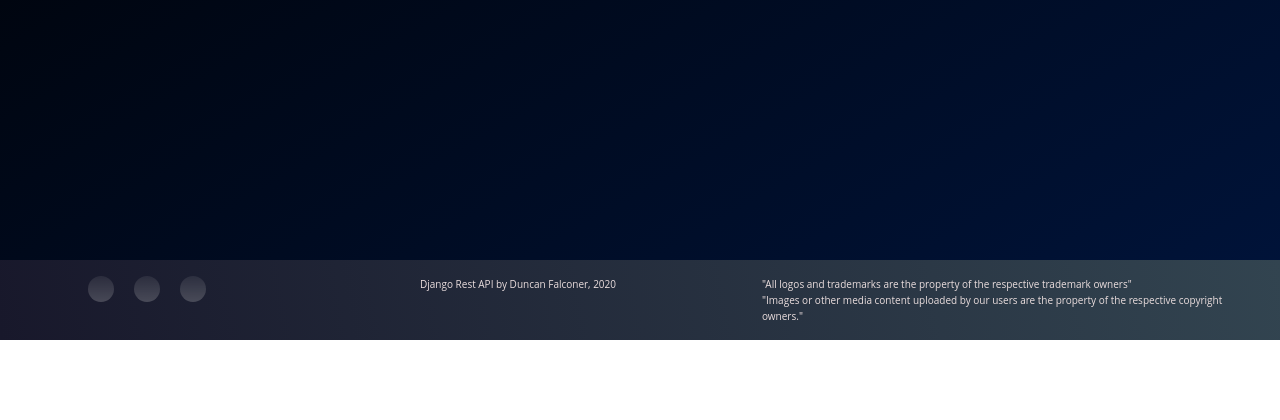
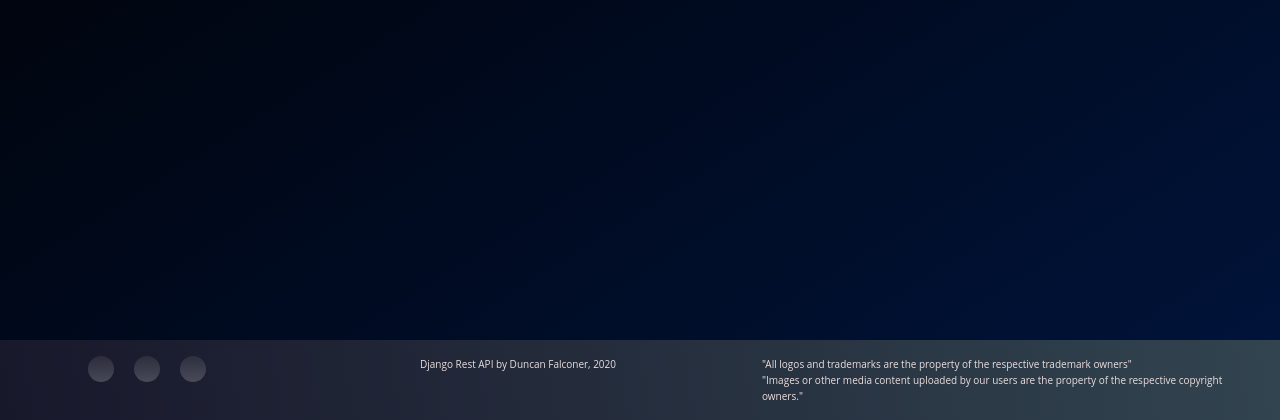
Before and after one commit to ddeveloper72/movieratings, a Django app: template templates/base.html in a window 1280 px wide. Shown: the part 380-800 px from the top of the page. Run offline with Django 3.2, Linux system fonts and the light colour scheme; the template is opened without the code that fills it, so the values that code supplies are empty; style sheets or scripts are compiled from the project's sources.

Commit message:
removed the necative margin height no longer needed.

```diff
--- a/static/css/_footer.scss
+++ b/static/css/_footer.scss
@@ -3,7 +3,6 @@
     justify-content: center;
     background-image: linear-gradient(260deg, #324450 0%, #18182b 100%);
     height: 80px;
-    margin-top: -80px;
     padding: 0 20px;
 
     &__sprite {
```
